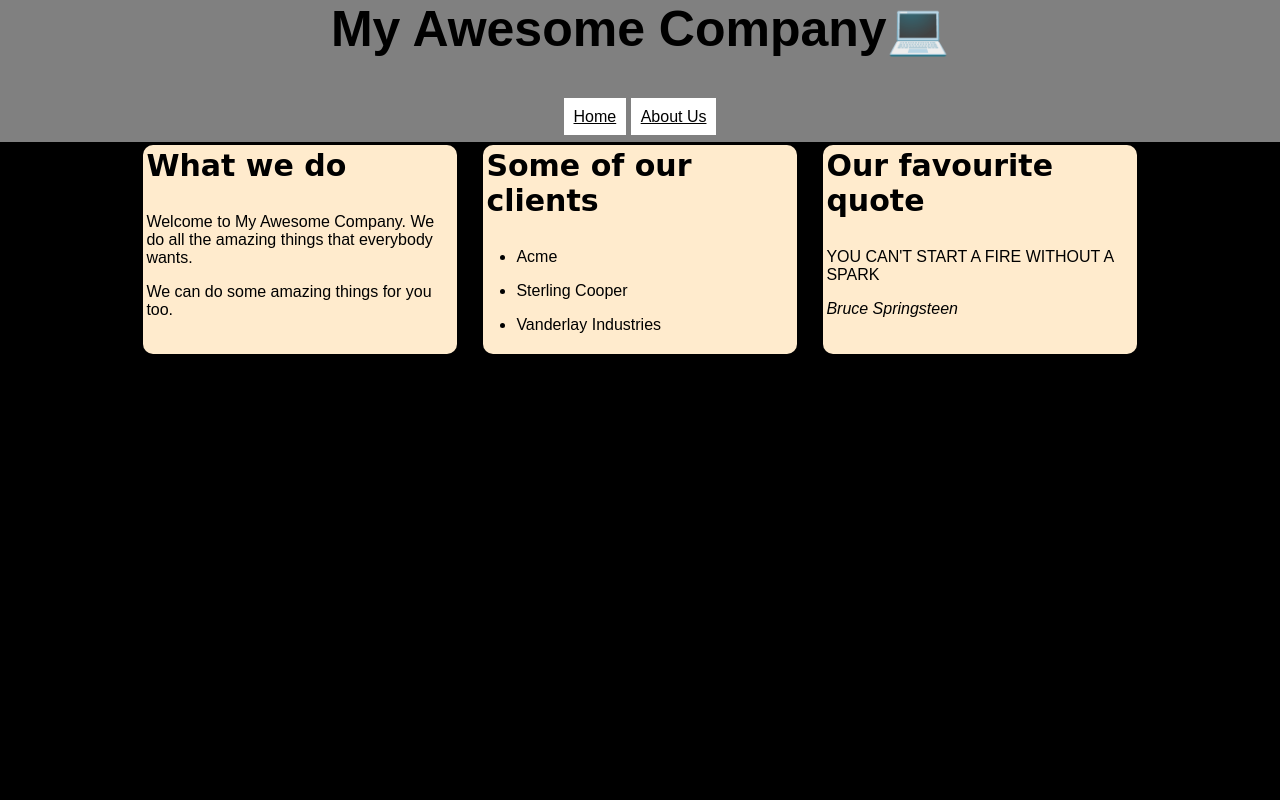
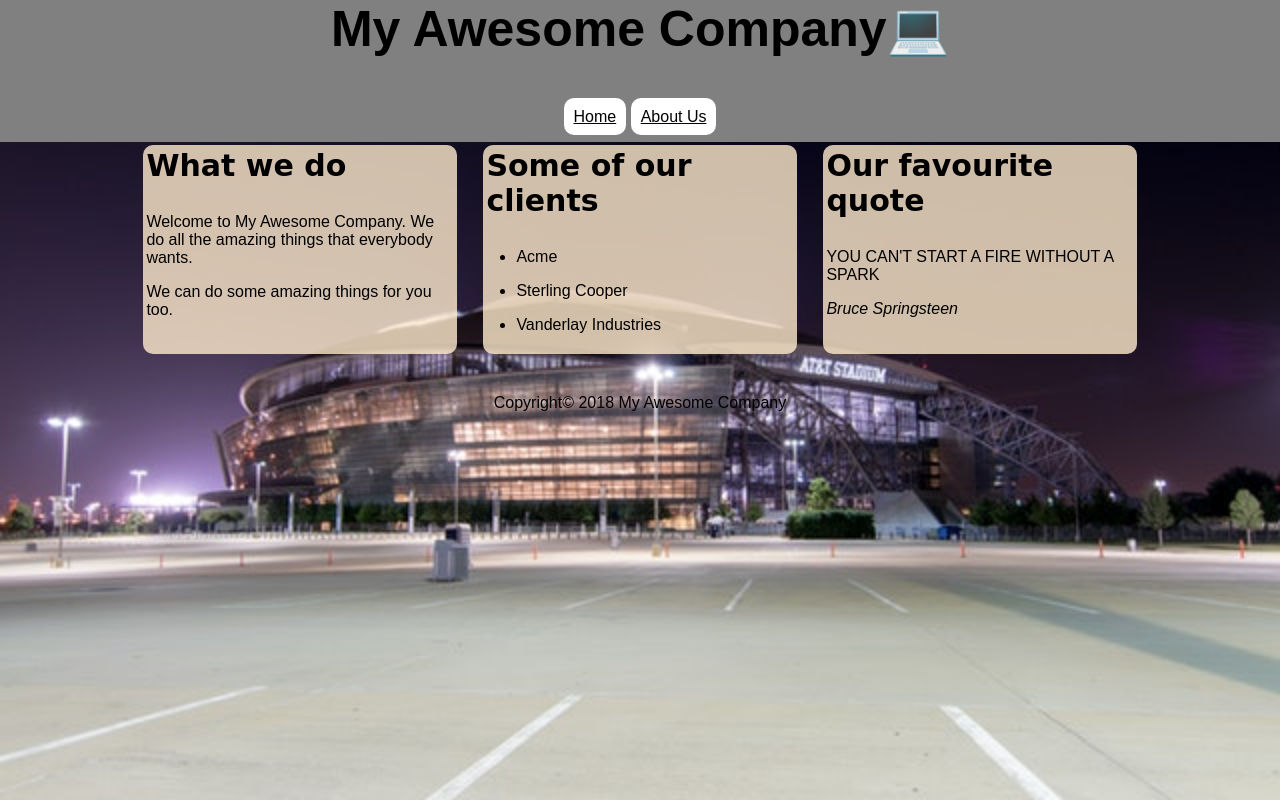
Before and after one commit to pineappalooza/tti20180829, a plain HTML site: page index.html in a window 1280 px wide. Drawn offline with Linux system fonts and the light colour scheme; a web font is replaced by a local one.

Commit message:
added css and image

```diff
--- a/style.css
+++ b/style.css
@@ -77,6 +77,8 @@ nav a {
     background-color: white;
     color:#000000;
     padding: 10px;
+    border-radius: 10px;
+    transition: .3s;
 }
 
 nav a:hover {
@@ -98,6 +100,9 @@ nav a:hover {
 @media screen and (min-width: 768px) {
     body {
         background-color: black;
+        background-image: url(background.jpeg);
+        background-repeat: no-repeat;
+        background-size: cover;
     }
 
     main {
@@ -107,7 +112,7 @@ nav a:hover {
     }
 
     .item {
-        background-color: rgb(255, 235, 205);
+        background-color: rgba(255, 235, 205, 0.8);
     }
 
     h2 {
```
Also changed, not shown: background.jpeg (added).
